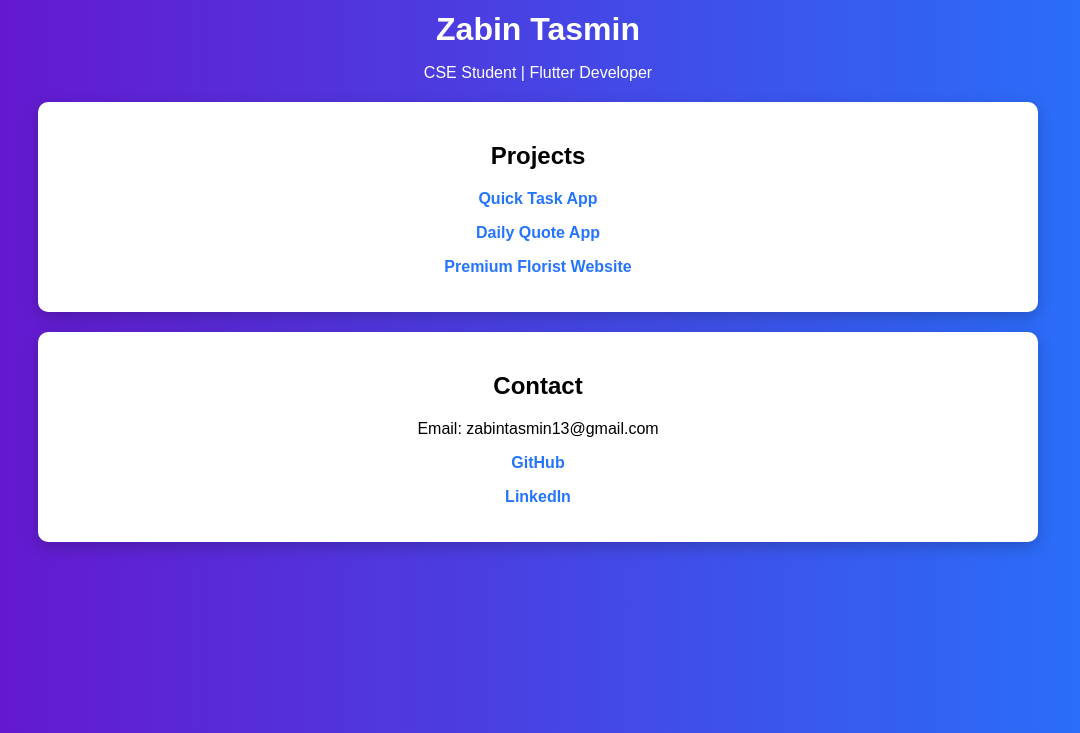
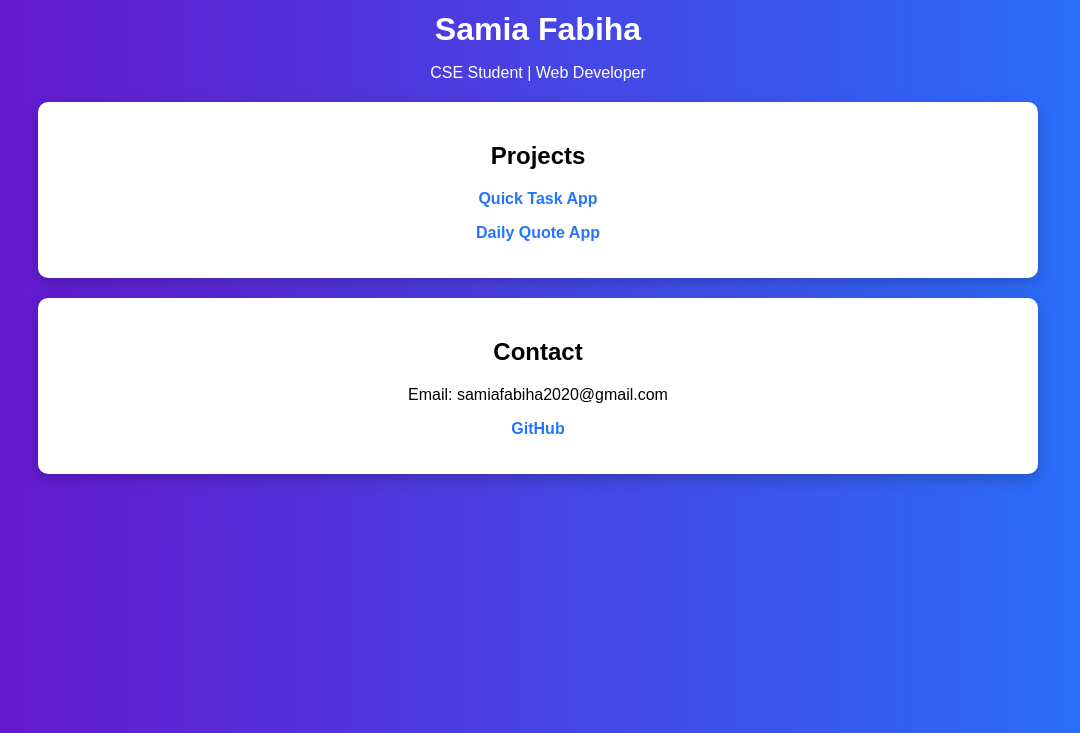
Before and after one commit to samiafabiha/samiafabia.github.io, a plain HTML site: page index.html in a window 1280 px wide. Shown: the part 67-800 px from the top of the page, without its empty margins (102-1182 px from the left). Drawn offline with Linux system fonts and the light colour scheme.

Commit message:
Update index.html

```diff
--- a/index.html
+++ b/index.html
@@ -1,7 +1,7 @@
 <!DOCTYPE html>
 <html>
 <head>
-  <title>Zabin Tasmin</title>
+  <title>Samia Fabiha</title>
   <style>
     body {
       font-family: Arial;
@@ -41,21 +41,19 @@
 
 <div class="container">
   <img src="image.png">
-  <h1>Zabin Tasmin</h1>
-  <p>CSE Student | Flutter Developer</p>
+  <h1>Samia Fabiha</h1>
+  <p>CSE Student | Web Developer</p>
 
   <div class="card">
     <h2>Projects</h2>
     <p><a href="#">Quick Task App</a></p>
     <p><a href="#">Daily Quote App</a></p>
-    <p><a href="#">Premium Florist Website</a></p>
   </div>
 
   <div class="card">
     <h2>Contact</h2>
-    <p>Email: zabintasmin13@gmail.com</p>
+    <p>Email: samiafabiha2020@gmail.com</p>
     <p><a href="https://github.com/zabin24">GitHub</a></p>
-    <p><a href="https://www.linkedin.com/in/zabin-tasmin-b9411225a/">LinkedIn</a></p>
   </div>
 </div>
 
```
